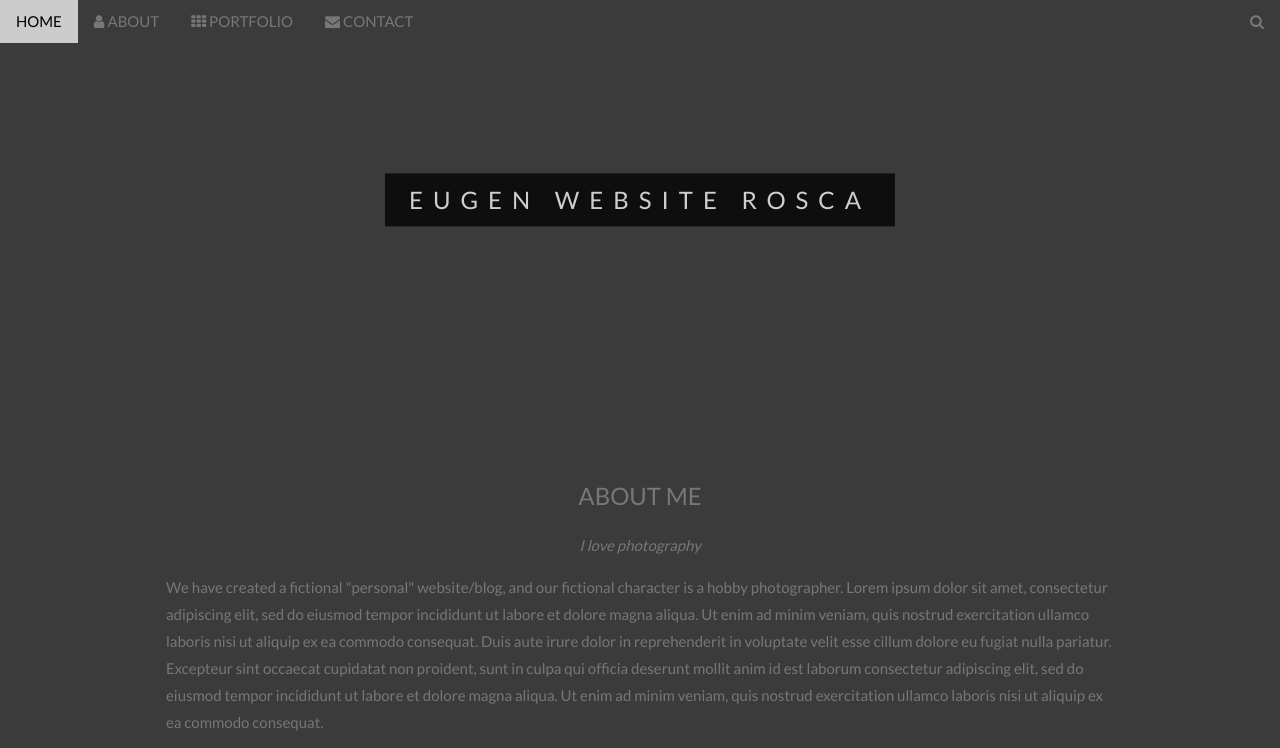
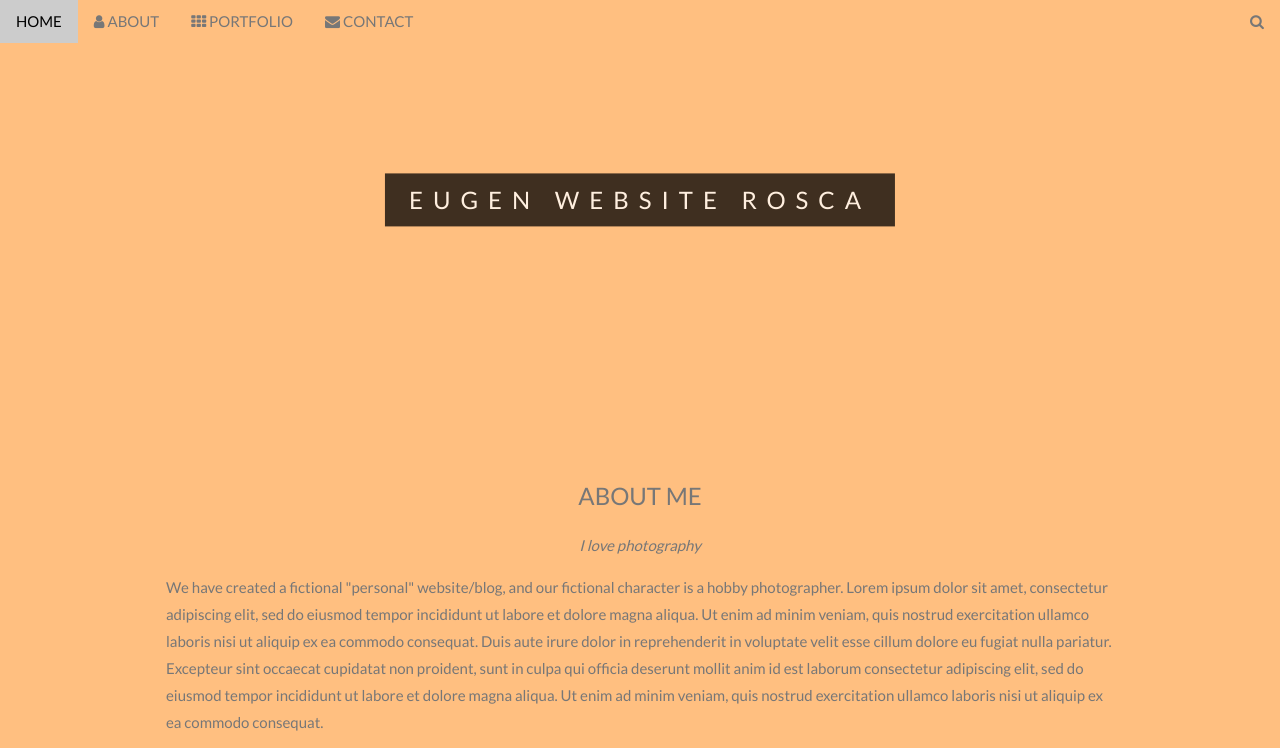
Before and after one commit to eujenki/karma, a plain HTML site: page index.html in a window 1280 px wide. Shown: the top 748 px of the page. Drawn offline with nearby package versions, Linux system fonts and the light colour scheme.

Commit message:
Update index.html

```diff
--- a/index.html
+++ b/index.html
@@ -12,7 +12,7 @@ body, html {
   height: 100%;
   color: #777;
   line-height: 1.8;
-  background-color: #3b3b3b;
+  background-color:  #ffbf80;
 }
 
 /* Create a Parallax Effect */
```
